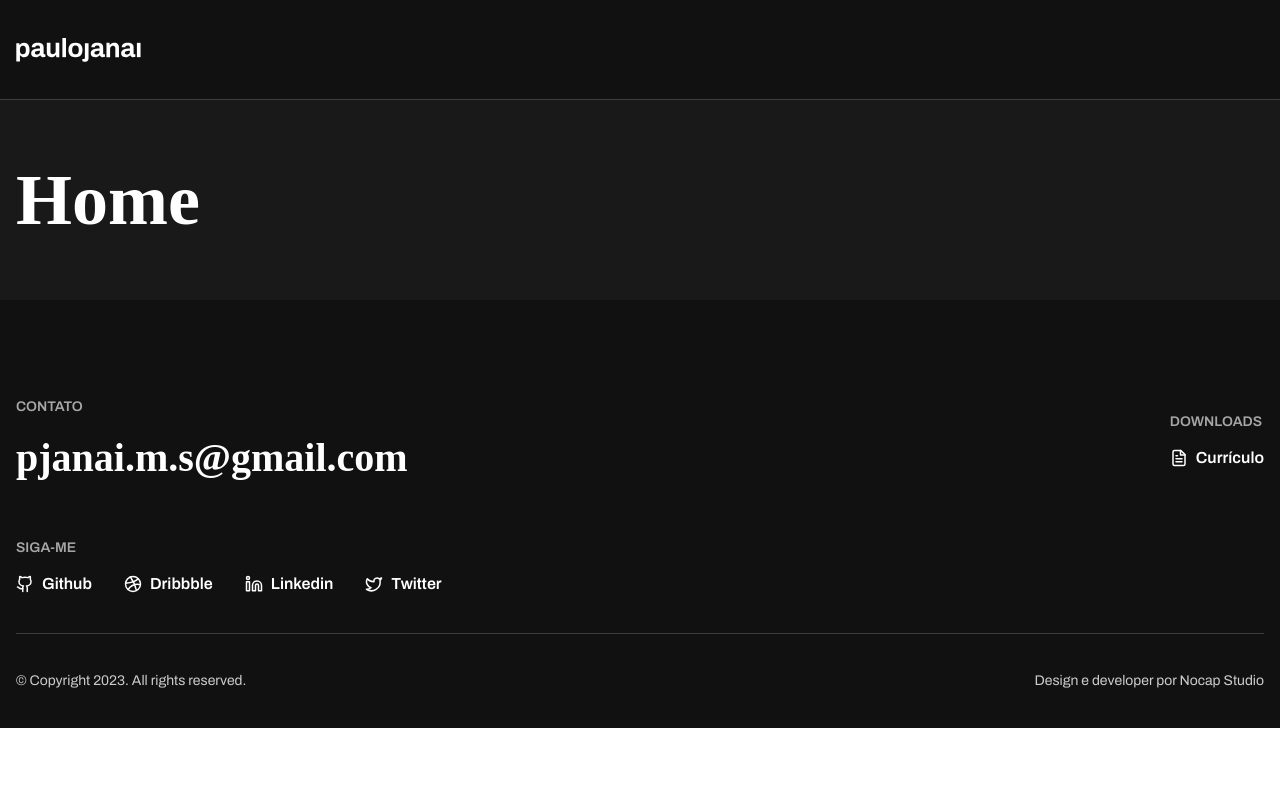
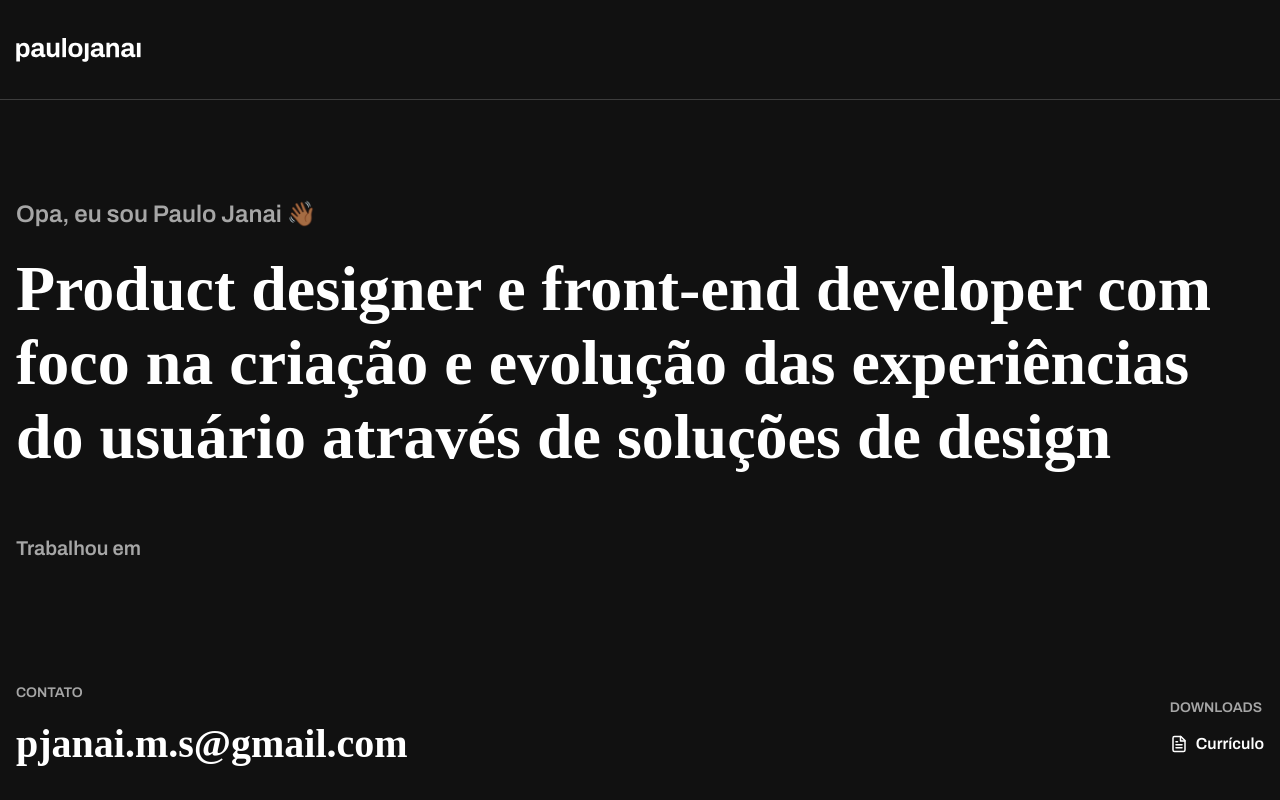
Before and after one commit to paulojanai/my-website-react, a React (Vite) app: page / in a window 1280 px wide. Shown: the top 800 px of the page. Built offline with nearby package versions, Linux system fonts and the light colour scheme; a web font is replaced by a local one.

Commit message:
feat: components

```diff
--- a/src/components/Grid.tsx
+++ b/src/components/Grid.tsx
@@ -1,10 +1,6 @@
 import React from 'react';
 
-interface GridContainerProps {
-  children: React.ReactNode;
-}
-
-const GridContainer = ({ children }: GridContainerProps) => {
+const GridContainer = ({ children }: { children: React.ReactNode }) => {
   return <div className='grid-container'>{children}</div>;
 };
 
--- a/src/components/ui/header.tsx
+++ b/src/components/ui/header.tsx
@@ -1,13 +1,14 @@
 import GridContainer from '@components/Grid';
+import { Link } from 'react-router-dom';
 import Logo from '@assets/logo-dark.svg';
 
 function Header() {
   return (
     <header>
       <GridContainer>
-        <a className='logo' href='https://paulojanai.com'>
+        <Link to='/' className='logo'>
           <img src={Logo} alt='Logo Paulo Janai' />
-        </a>
+        </Link>
 
         <span data-aos='fade-left' className='menu'></span>
       </GridContainer>
--- a/src/pages/home.tsx
+++ b/src/pages/home.tsx
@@ -2,9 +2,17 @@ import GridContainer from '@components/Grid';
 
 function Home() {
   return (
-    <div className='page-home'>
+    <div className='section-hero'>
       <GridContainer>
-        <h1>Home</h1>
+        <h5>Opa, eu sou Paulo Janai 👋🏾</h5>
+        <h1>
+          Product designer e front-end developer com foco na criação e evolução
+          das experiências do usuário através de soluções de design
+        </h1>
+
+        <div className='companies'>
+          <p className='body-l'>Trabalhou em</p>
+        </div>
       </GridContainer>
     </div>
   );
--- a/src/scss/_typography.scss
+++ b/src/scss/_typography.scss
@@ -7,10 +7,10 @@ h4 {
 }
 
 h1 {
-  font-size: 7.2rem;
+  font-size: 6.4rem;
 
   @include responsive (600px) {
-    font-size: 5.6rem;
+    font-size: 5.2rem;
   }
 }
 
@@ -18,7 +18,7 @@ h2 {
   font-size: 5.6rem;
 
   @include responsive (600px) {
-    font-size: 4.8rem;
+    font-size: 4.6rem;
   }
 }
 
@@ -39,7 +39,9 @@ h4 {
 }
 
 h5 {
+  font-family: "Archivo", sans-serif;
   font-size: 2.4rem;
+  font-weight: 600;
 
   @include responsive (600px) {
     font-size: 2rem;
--- a/src/scss/pages/_home.scss
+++ b/src/scss/pages/_home.scss
@@ -1,13 +1,24 @@
-.page-home {
-  background-color: $grayscale-600;
+.section-hero {
+  background-color: $grayscale-700;
 
   .grid-container {
-    height: 20rem;
-    display: flex;
-    align-items: center;
+    padding-top: 10rem;
+
+    h5 {
+      color: $grayscale-300;
+      margin-bottom: 2.4rem;
+    }
 
     h1 {
       color: $grayscale-50;
+      margin-bottom: 6rem;
+    }
+
+    .companies {
+      p.body-l {
+        color: $grayscale-300;
+        padding-bottom: 2.4rem;
+      }
     }
   }
 }
```
Also changed, not shown: src/components/Button.tsx (added, +12 -0 lines).
